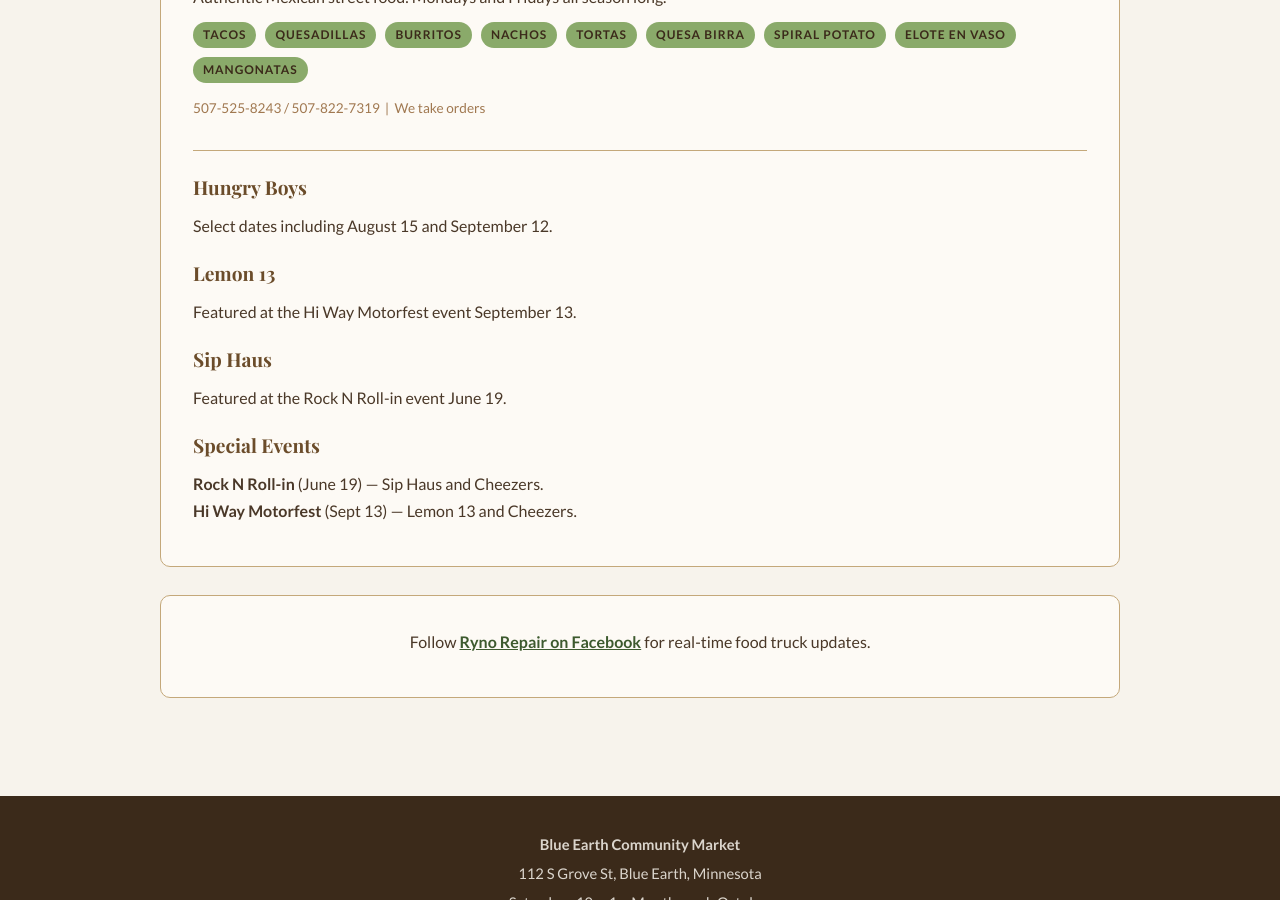
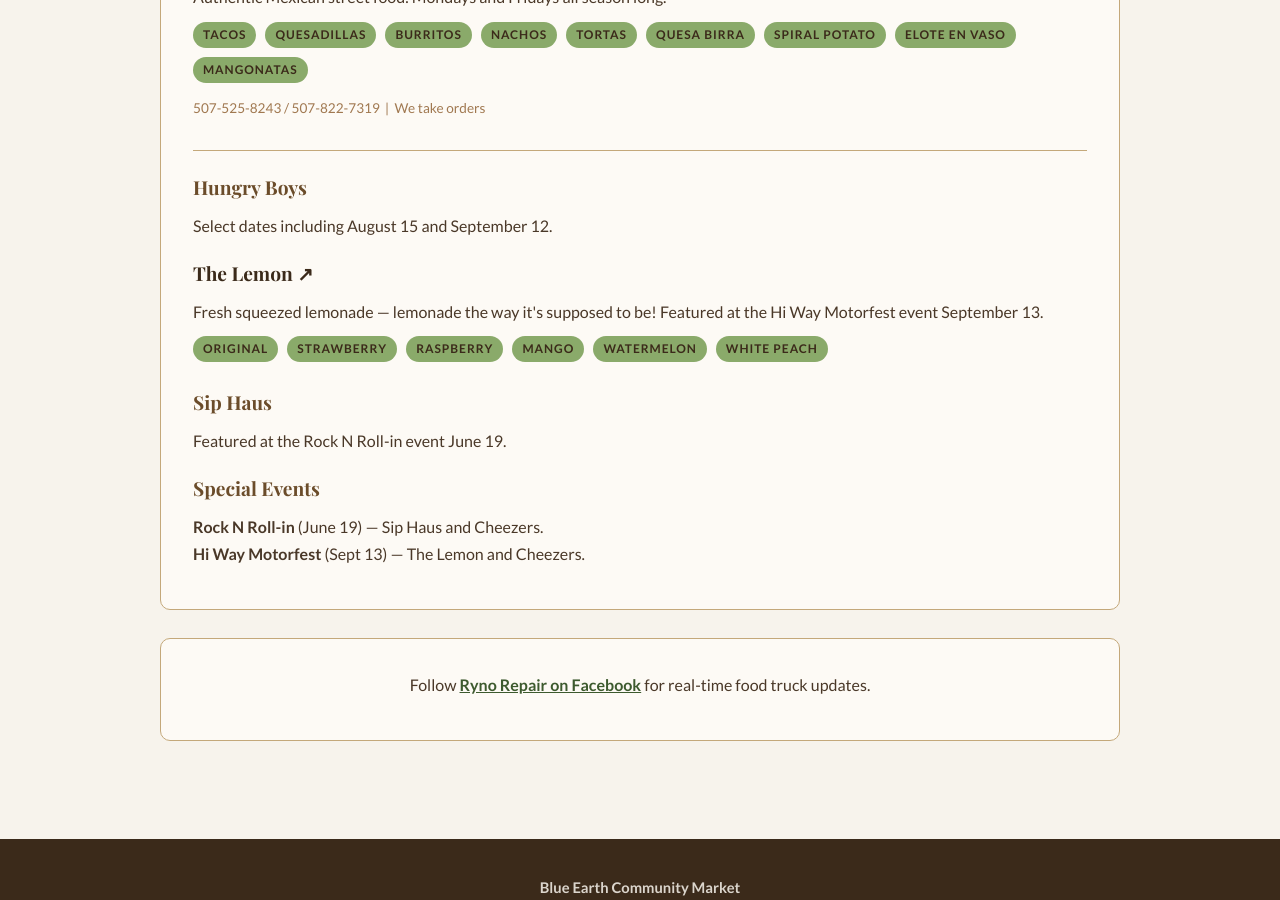
Before and after one commit to blueearthcommunitymarket/blueearthcommunitymarket.github.io, a Jekyll site: the page built from food-trucks/index.html, in a window 1280 px wide and 900 px high, scrolled down 7897 px. Built offline with Jekyll 4.4.1, drawn with Linux system fonts in a browser that asks for light colours; some web fonts are replaced.

Commit message:
Correct Lemon 13 to The Lemon; add Facebook link and lemonade flavors

```diff
--- a/food-trucks/index.html
+++ b/food-trucks/index.html
@@ -156,7 +156,7 @@
                 <tr><td class="market-date">September 8</td><td>Tuesday</td><td><span class="tag"><a href="https://www.facebook.com/share/1CZyABySqK/?mibextid=wwXIfr" target="_blank" rel="noopener" style="color:inherit;text-decoration:none;">Cheezers ↗</a></span></td></tr>
                 <tr><td class="market-date">September 11</td><td>Friday</td><td><span class="tag"><a href="https://www.facebook.com/share/1AquB7sxYj/?mibextid=wwXIfr" target="_blank" rel="noopener" style="color:inherit;text-decoration:none;">Kris Tacos ↗</a></span></td></tr>
                 <tr style="background:#f3ede3;"><td class="market-date">September 12</td><td>Friday</td><td><span class="tag">Hungry Boys</span></td></tr>
-                <tr style="background:#f3ede3;"><td class="market-date">September 13</td><td>Saturday</td><td><span class="tag">Lemon 13</span> <span class="tag"><a href="https://www.facebook.com/share/1CZyABySqK/?mibextid=wwXIfr" target="_blank" rel="noopener" style="color:inherit;text-decoration:none;">Cheezers ↗</a></span> <span style="font-size:0.8rem;color:var(--green-dark);font-weight:700;">⭐ Hi Way Motorfest Event</span></td></tr>
+                <tr style="background:#f3ede3;"><td class="market-date">September 13</td><td>Saturday</td><td><span class="tag">The Lemon</span> <span class="tag"><a href="https://www.facebook.com/share/1CZyABySqK/?mibextid=wwXIfr" target="_blank" rel="noopener" style="color:inherit;text-decoration:none;">Cheezers ↗</a></span> <span style="font-size:0.8rem;color:var(--green-dark);font-weight:700;">⭐ Hi Way Motorfest Event</span></td></tr>
                 <tr><td class="market-date">September 14</td><td>Monday</td><td><span class="tag"><a href="https://www.facebook.com/share/1AquB7sxYj/?mibextid=wwXIfr" target="_blank" rel="noopener" style="color:inherit;text-decoration:none;">Kris Tacos ↗</a></span></td></tr>
                 <tr><td class="market-date">September 15</td><td>Tuesday</td><td><span class="tag"><a href="https://www.facebook.com/share/1CZyABySqK/?mibextid=wwXIfr" target="_blank" rel="noopener" style="color:inherit;text-decoration:none;">Cheezers ↗</a></span></td></tr>
                 <tr><td class="market-date">September 18</td><td>Friday</td><td><span class="tag"><a href="https://www.facebook.com/share/1AquB7sxYj/?mibextid=wwXIfr" target="_blank" rel="noopener" style="color:inherit;text-decoration:none;">Kris Tacos ↗</a></span></td></tr>
@@ -235,13 +235,21 @@
         <div>
             <h3>Hungry Boys</h3>
             <p style="margin-bottom: 14px;">Select dates including August 15 and September 12.</p>
-            <h3>Lemon 13</h3>
-            <p style="margin-bottom:14px;">Featured at the Hi Way Motorfest event September 13.</p>
+            <h3><a href="https://www.facebook.com/TheLemon1" target="_blank" rel="noopener" style="color: var(--brown-dark); text-decoration: none;">The Lemon ↗</a></h3>
+            <p style="margin-bottom: 8px;">Fresh squeezed lemonade — lemonade the way it's supposed to be! Featured at the Hi Way Motorfest event September 13.</p>
+            <div class="pills">
+                <span class="tag">Original</span>
+                <span class="tag">Strawberry</span>
+                <span class="tag">Raspberry</span>
+                <span class="tag">Mango</span>
+                <span class="tag">Watermelon</span>
+                <span class="tag">White Peach</span>
+            </div>
             <h3>Sip Haus</h3>
             <p style="margin-bottom:14px;">Featured at the Rock N Roll-in event June 19.</p>
             <h3>Special Events</h3>
             <p><strong>Rock N Roll-in</strong> (June 19) — Sip Haus and Cheezers.<br>
-            <strong>Hi Way Motorfest</strong> (Sept 13) — Lemon 13 and Cheezers.</p>
+            <strong>Hi Way Motorfest</strong> (Sept 13) — The Lemon and Cheezers.</p>
         </div>
 
     </div>
```
